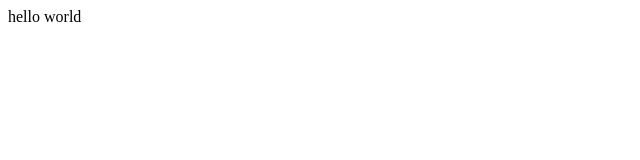
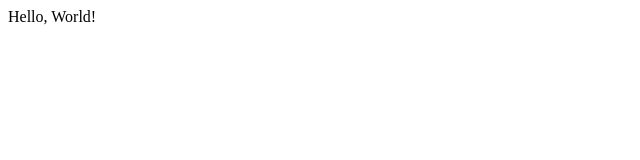
Before and after one commit to anish-katukam/anishkatukam.com, a plain HTML site: page helloworld.html in a window 1280 px wide. Shown: the full height of the page, 0-640 px from the left. Drawn offline with Linux system fonts and the light colour scheme.

Commit message:
testing git commmit with webstorm

```diff
--- a/helloworld.html
+++ b/helloworld.html
@@ -5,6 +5,6 @@
     <title>hello, world</title>
 </head>
 <body>
-hello world
+Hello, World!
 </body>
 </html>
```
